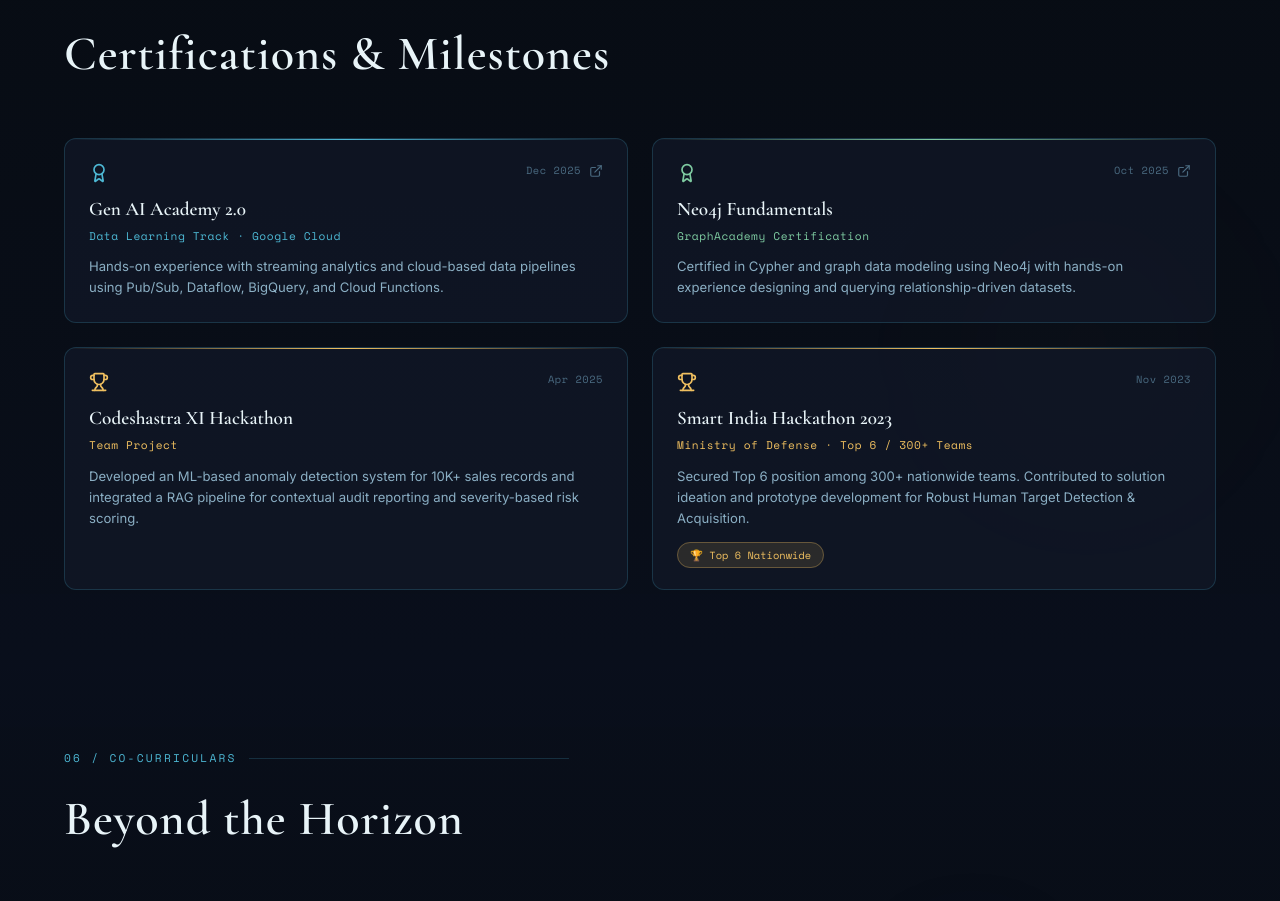
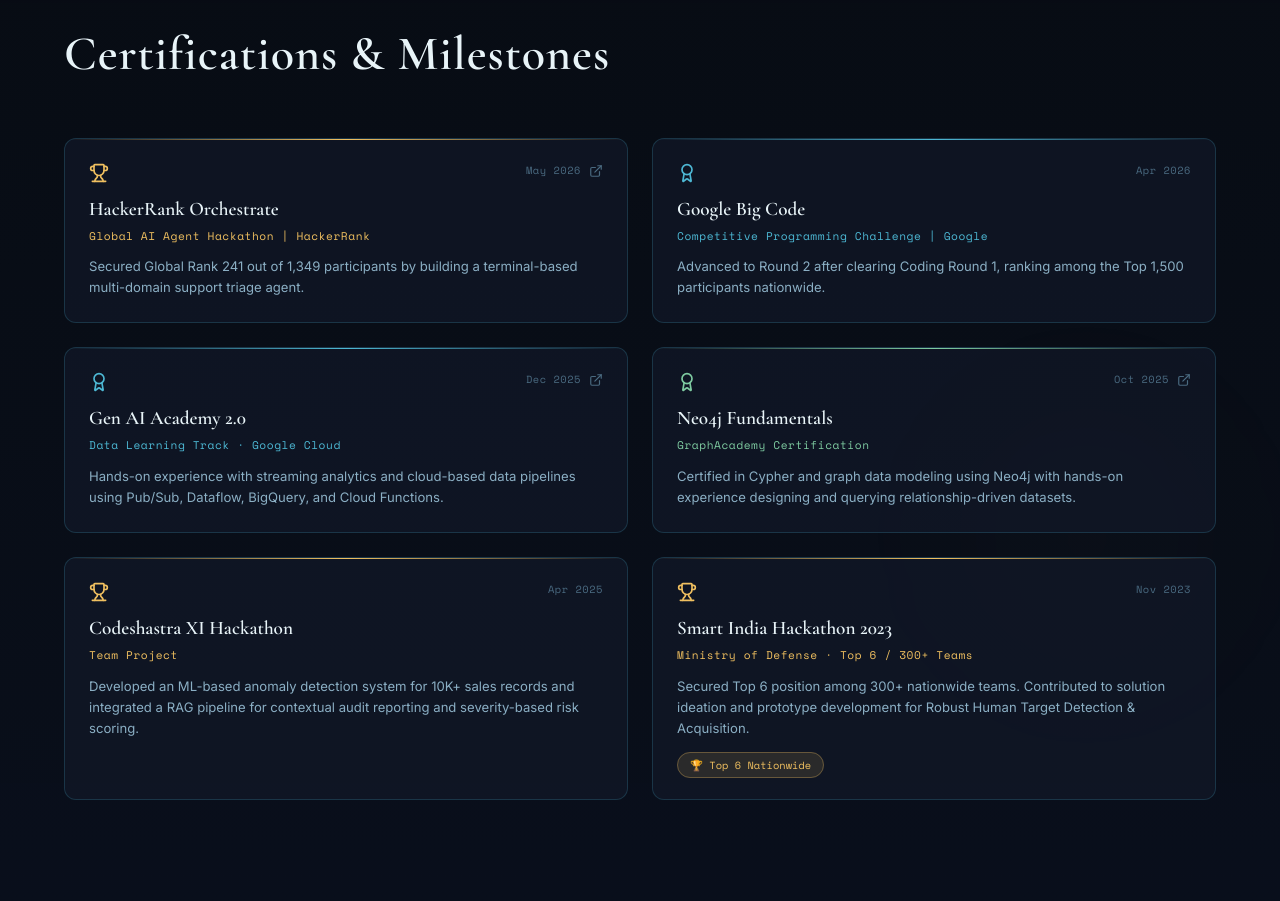
Before and after one commit to arnii2511/resume-arnii, a React (Vite) app: page / in a window 1280 px wide. Shown: the part 4580-5481 px from the top of the page. Built offline with nearby package versions, Linux system fonts and the light colour scheme.

Commit message:
Add latest certifications

```diff
--- a/src/components/Certifications.tsx
+++ b/src/components/Certifications.tsx
@@ -86,6 +86,186 @@
         </motion.h2>
 
         <div className="grid grid-cols-1 md:grid-cols-2 gap-6">
+          {/* HackerRank Orchestrate */}
+          <motion.div
+            initial={{
+              opacity: 0,
+              y: 30
+            }}
+            whileInView={{
+              opacity: 1,
+              y: 0
+            }}
+            viewport={{
+              once: true
+            }}
+            transition={{
+              duration: 0.6,
+              delay: 0
+            }}
+            className="card-cosmic p-6 relative overflow-hidden">
+
+            <div
+              className="absolute top-0 left-0 right-0 h-px"
+              style={{
+                background:
+                'linear-gradient(90deg, transparent, #f0c060, transparent)'
+              }} />
+
+            <div className="flex items-start justify-between mb-3">
+              <TrophyIcon
+                size={20}
+                style={{
+                  color: 'var(--color-gold)',
+                  flexShrink: 0
+                }} />
+
+              <div className="flex items-center gap-2">
+                <span
+                  style={{
+                    fontFamily: 'var(--font-mono)',
+                    fontSize: '0.65rem',
+                    color: 'var(--color-text-muted)',
+                    letterSpacing: '0.05em'
+                  }}>
+
+                  May 2026
+                </span>
+                <a
+                  href="https://drive.google.com/file/d/1Cgd46fC-C8i1cU7EyuV_5ZEQBqwG8-R6/view"
+                  target="_blank"
+                  rel="noopener noreferrer"
+                  className="transition-colors duration-200"
+                  style={{
+                    color: 'var(--color-text-muted)'
+                  }}
+                  onMouseEnter={(e) =>
+                  e.currentTarget.style.color = 'var(--color-gold)'
+                  }
+                  onMouseLeave={(e) =>
+                  e.currentTarget.style.color = 'var(--color-text-muted)'
+                  }
+                  aria-label="View certificate">
+
+                  <ExternalLinkIcon size={14} />
+                </a>
+              </div>
+            </div>
+            <h3
+              className="mb-1"
+              style={{
+                fontFamily: 'var(--font-heading)',
+                fontSize: '1.2rem',
+                fontWeight: 600,
+                color: 'var(--color-text-primary)'
+              }}>
+
+              HackerRank Orchestrate
+            </h3>
+            <p
+              className="mb-3"
+              style={{
+                fontFamily: 'var(--font-mono)',
+                fontSize: '0.7rem',
+                color: 'var(--color-gold)',
+                letterSpacing: '0.05em'
+              }}>
+
+              Global AI Agent Hackathon | HackerRank
+            </p>
+            <p
+              style={{
+                fontFamily: 'var(--font-body)',
+                fontSize: '0.82rem',
+                color: 'var(--color-text-secondary)',
+                lineHeight: 1.6
+              }}>
+
+              Secured Global Rank 241 out of 1,349 participants by building a
+              terminal-based multi-domain support triage agent.
+            </p>
+          </motion.div>
+
+          {/* Google Big Code */}
+          <motion.div
+            initial={{
+              opacity: 0,
+              y: 30
+            }}
+            whileInView={{
+              opacity: 1,
+              y: 0
+            }}
+            viewport={{
+              once: true
+            }}
+            transition={{
+              duration: 0.6,
+              delay: 0.1
+            }}
+            className="card-cosmic p-6 relative overflow-hidden">
+
+            <div
+              className="absolute top-0 left-0 right-0 h-px"
+              style={{
+                background:
+                'linear-gradient(90deg, transparent, #4db8d4, transparent)'
+              }} />
+
+            <div className="flex items-start justify-between mb-3">
+              <AwardIcon
+                size={20}
+                style={{
+                  color: 'var(--color-teal)',
+                  flexShrink: 0
+                }} />
+
+              <span
+                style={{
+                  fontFamily: 'var(--font-mono)',
+                  fontSize: '0.65rem',
+                  color: 'var(--color-text-muted)',
+                  letterSpacing: '0.05em'
+                }}>
+
+                Apr 2026
+              </span>
+            </div>
+            <h3
+              className="mb-1"
+              style={{
+                fontFamily: 'var(--font-heading)',
+                fontSize: '1.2rem',
+                fontWeight: 600,
+                color: 'var(--color-text-primary)'
+              }}>
+
+              Google Big Code
+            </h3>
+            <p
+              className="mb-3"
+              style={{
+                fontFamily: 'var(--font-mono)',
+                fontSize: '0.7rem',
+                color: 'var(--color-teal)',
+                letterSpacing: '0.05em'
+              }}>
+
+              Competitive Programming Challenge | Google
+            </p>
+            <p
+              style={{
+                fontFamily: 'var(--font-body)',
+                fontSize: '0.82rem',
+                color: 'var(--color-text-secondary)',
+                lineHeight: 1.6
+              }}>
+
+              Advanced to Round 2 after clearing Coding Round 1, ranking among
+              the Top 1,500 participants nationwide.
+            </p>
+          </motion.div>
+
           {/* Gen AI Academy */}
           <motion.div
             initial={{
--- a/src/components/Projects.tsx
+++ b/src/components/Projects.tsx
@@ -176,7 +176,7 @@
                 </p>
               </div>
               <a
-                href="https://github.com/arnii2511/GitHappens_LOC8A1"
+                href="https://github.com/arnii2511/NexPort_Project_LOC"
                 target="_blank"
                 rel="noopener noreferrer"
                 className="p-2 rounded transition-all duration-200"
```
